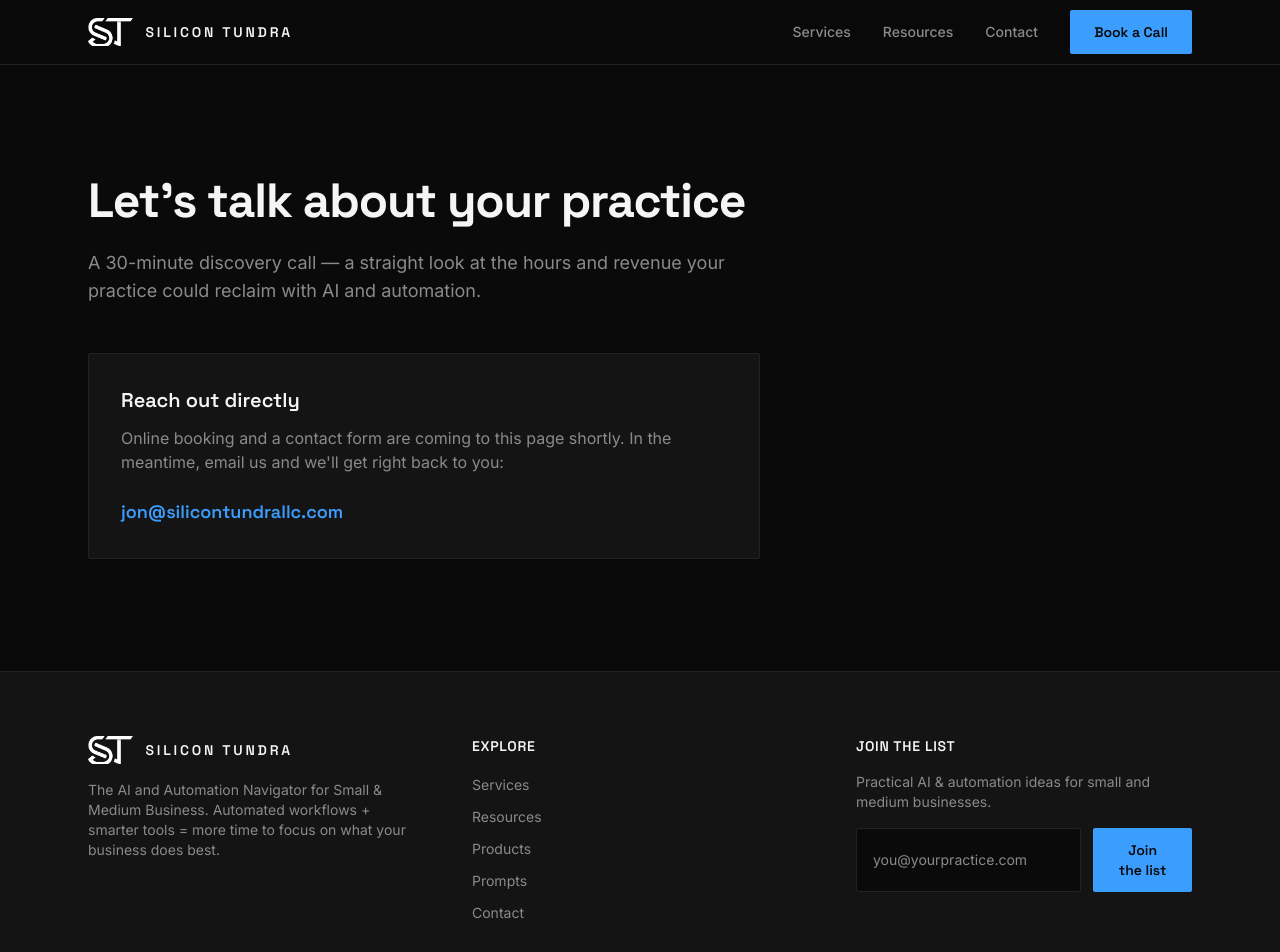
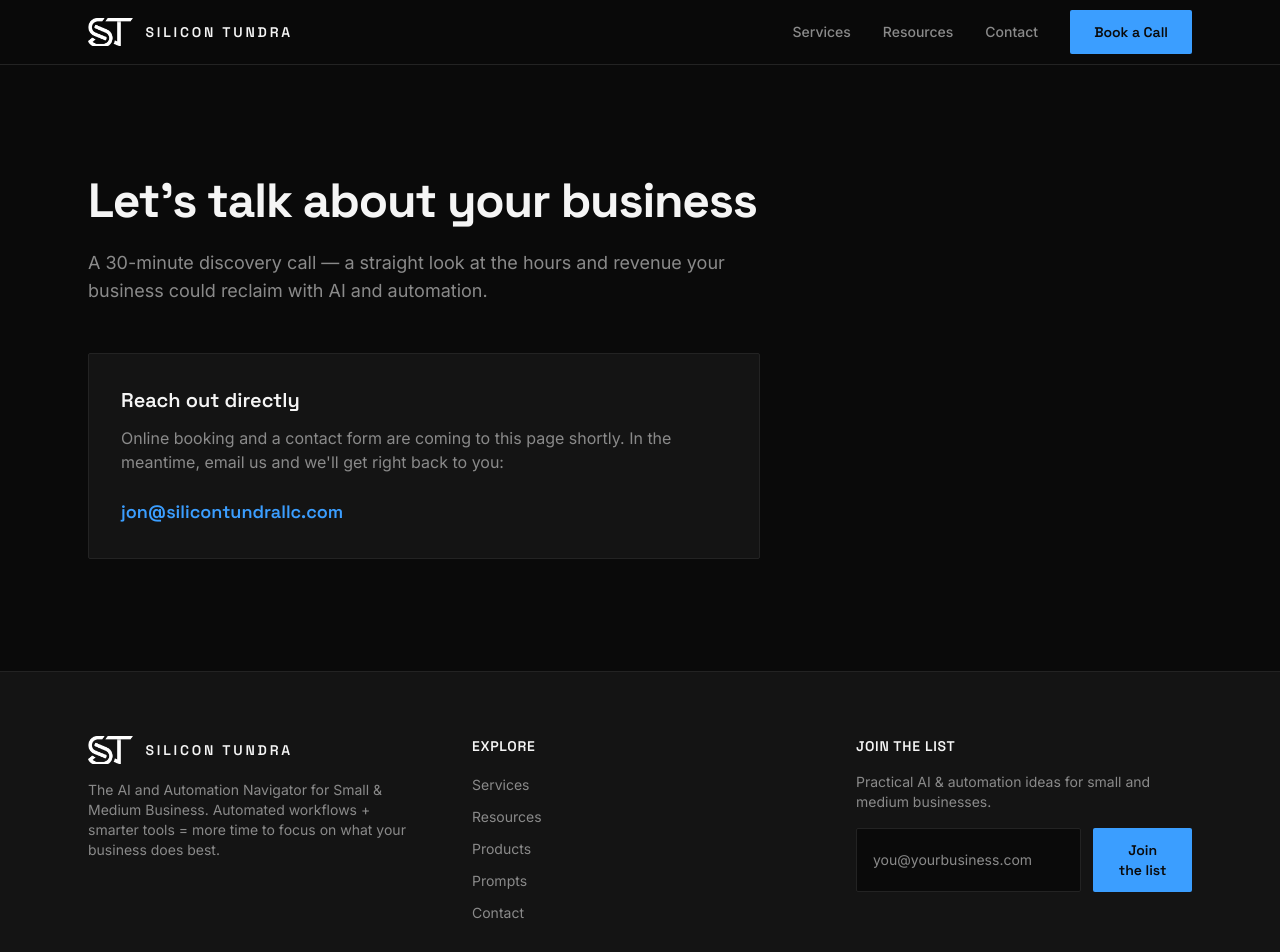
Before and after one commit to jon-regnes/silicontundrawebsite, a Next.js app: page /contact in a window 1280 px wide. Shown: the top 952 px of the page. Built offline with nearby package versions, Linux system fonts and the light colour scheme; no server answers.

Commit message:
Sweep remaining 'your practice' framing to 'your business'

```diff
--- a/app/contact/page.tsx
+++ b/app/contact/page.tsx
@@ -22,11 +22,11 @@
     <Section className="pt-24">
       <Container>
         <h1 className="max-w-3xl font-heading text-4xl font-bold tracking-tight md:text-5xl">
-          Let&apos;s talk about your practice
+          Let&apos;s talk about your business
         </h1>
         <p className="mt-6 max-w-2xl text-lg text-muted">
           A 30-minute discovery call — a straight look at the hours and revenue
-          your practice could reclaim with AI and automation.
+          your business could reclaim with AI and automation.
         </p>
         <div className="mt-12 max-w-2xl rounded-sm border border-border bg-surface p-8">
           <h2 className="font-heading text-xl font-semibold">
--- a/app/services/page.tsx
+++ b/app/services/page.tsx
@@ -43,7 +43,7 @@
           </h1>
           <p className="mt-6 max-w-2xl text-lg text-muted">
             From answering every call to building fully custom software — four
-            ways to put AI to work in your practice.
+            ways to put AI to work in your business.
           </p>
         </Container>
       </Section>
--- a/components/home/BookingCTA.tsx
+++ b/components/home/BookingCTA.tsx
@@ -7,11 +7,11 @@
     <Section variant="surface">
       <Container className="text-center">
         <h2 className="mx-auto max-w-2xl font-heading text-3xl font-bold tracking-tight md:text-4xl">
-          Ready to see where AI fits in your practice?
+          Ready to see where AI fits in your business?
         </h2>
         <p className="mx-auto mt-4 max-w-xl text-muted">
           A 30-minute discovery call. No pitch deck — just a straight look at
-          the hours and revenue your practice could reclaim.
+          the hours and revenue your business could reclaim.
         </p>
         <div className="mt-8">
           <Button href="/contact">Book a Discovery Call</Button>
--- a/components/home/EmailCaptureForm.tsx
+++ b/components/home/EmailCaptureForm.tsx
@@ -46,7 +46,7 @@
           required
           value={email}
           onChange={(e) => setEmail(e.target.value)}
-          placeholder="you@yourpractice.com"
+          placeholder="you@yourbusiness.com"
           className="w-full rounded-sm border border-border bg-background px-4 py-3 text-sm text-foreground placeholder:text-muted focus:border-accent focus:outline-none"
         />
         <Button type="submit" disabled={status === "loading"}>
--- a/components/home/ServicesPreview.tsx
+++ b/components/home/ServicesPreview.tsx
@@ -12,7 +12,7 @@
           What we build
         </h2>
         <p className="mt-4 max-w-2xl text-muted">
-          Four ways to put AI to work in your practice — from the front desk to
+          Four ways to put AI to work in your business — from the front desk to
           fully custom software.
         </p>
         <div className="mt-12 grid gap-6 sm:grid-cols-2">
```
